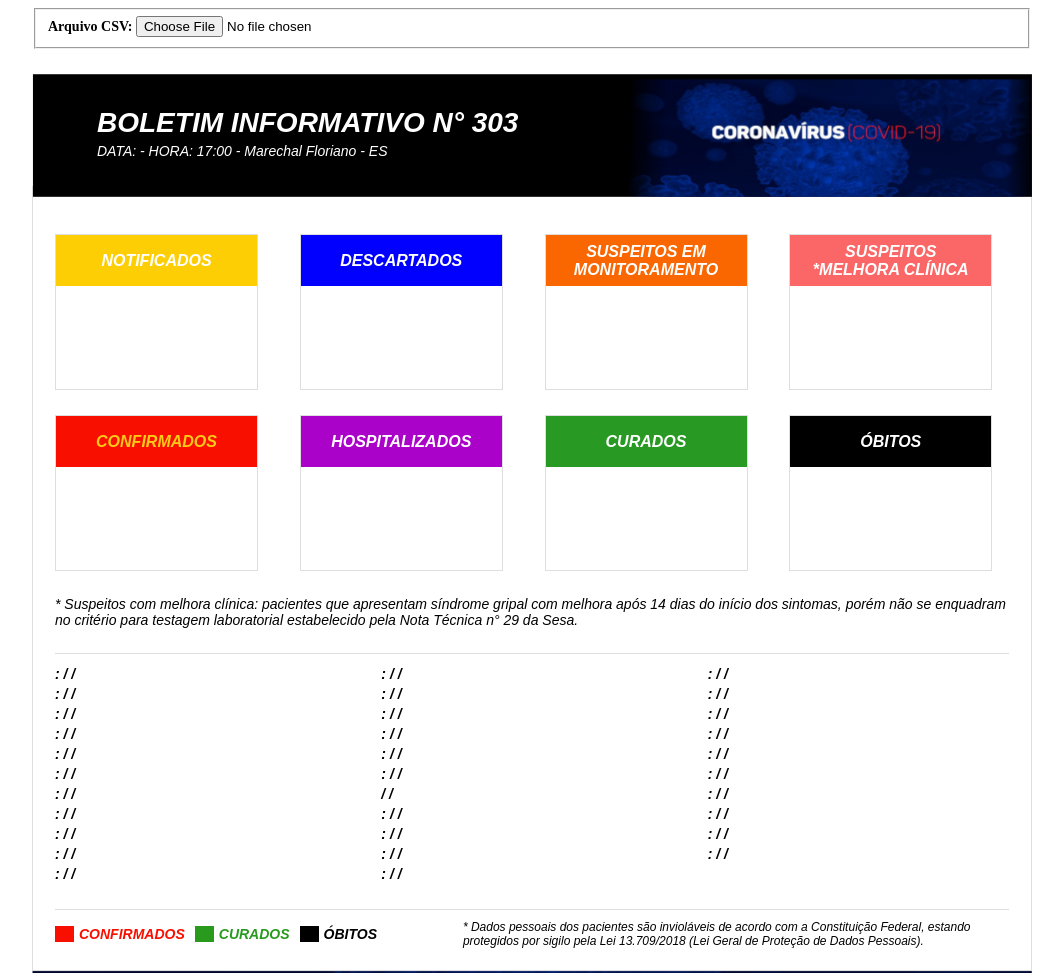
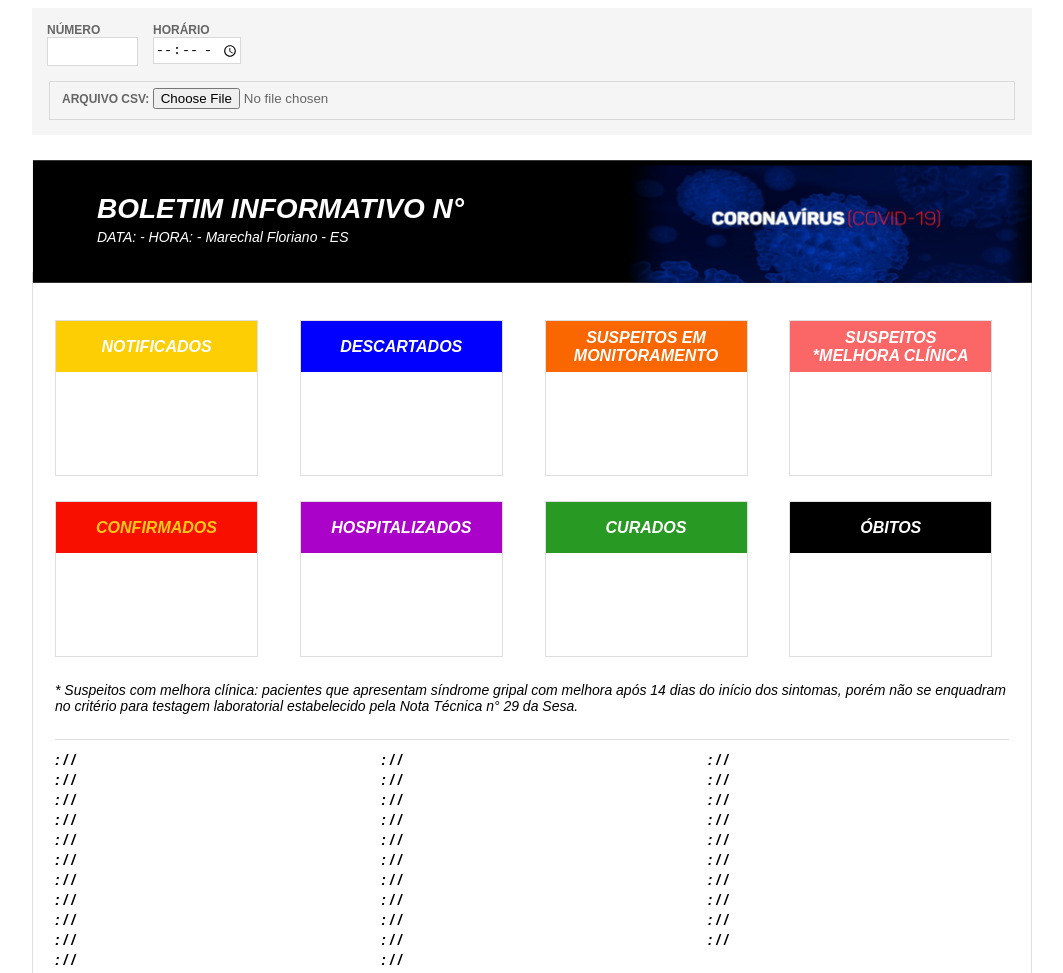
Before and after one commit to leuterio/boletim-corona, a plain HTML site: page index.html in a window 1280 px wide. Shown: the top 973 px of the page, without its empty margins (108-1171 px from the left). Drawn offline with nearby package versions, Linux system fonts and the light colour scheme; a web font is replaced by a local one.

Commit message:
time and number

```diff
--- a/assets/scss/main.scss
+++ b/assets/scss/main.scss
@@ -1,14 +1,47 @@
 body {
-    .form {
+    font-family: 'amelia-basic-bold-5', sans-serif;
+
+    .panel {
         margin-left: auto;
         margin-right: auto;
         max-width: 1000px;
         margin-bottom: 25px;
-        label {
-            font-family: -webkit-pictograph;
-            font-size: 14px;
+        padding: 15px 0px;
+        background: #f5f5f5;
+        .add-info {
+            padding: 0px 15px;
+            display: flex;
+            margin-bottom: 15px;
+            .num-time {
+                display: flex;
+                flex-direction: column;
+                input.info-input {
+                    height: 25px;
+                    border: 1px solid #d9d9d9;
+                    width: 85px;
+                }
+                label {
+                    font-weight: bold;
+                    font-size: 12px;
+                    color: #666;
+                }
+                &:last-child {
+                    margin-left: 15px;
+                }
+            }
+        }
+        .form {
+            padding: 0px 15px;
+            fieldset {
+                color: #666;
+                border: 1px solid #d9d9d9;
+            }
+            label {
+                font-size: 12px;
+            }
         }
     }
+
     #boletim {
         margin-left: auto;
         margin-right: auto;
--- a/index.html
+++ b/index.html
@@ -19,25 +19,33 @@
 </head>
 
 <body>
+    <div class="panel">
+        <div class="add-info">
+            <div class="num-time">
+                <label>NÚMERO</label>
+                <input class="info-input" id="number-input" type="number">
+            </div>
+            <div class="num-time">
+                <label>HORÁRIO</label>
+                <input class="info-input" id="time-input" type="time">
+            </div>
+        </div>
         <form class="form">
             <fieldset>
-            <label for="csvFileInput"> <strong>Arquivo CSV:</strong>
+                <label for="csvFileInput"> <strong>ARQUIVO CSV:</strong>
                 </label>
                 <input type="file" id="csvFileInput" onchange="handleFiles(this.files)" accept=".csv">
                 </div>
             </fieldset>
         </form>
-    <div id="output">
-
     </div>
-
     <div id="boletim">
         <header class="main container">
             <img src="assets/img/header-top-img.png" />
             <div class="text">
-                <h1>BOLETIM INFORMATIVO <span>N° 303</span></h1>
+                <h1>BOLETIM INFORMATIVO N° <span id="number"></span></h1>
                 <div class="info">
-                    <p>DATA: <span id="date"></span> - HORA: 17:00 - Marechal Floriano - ES</p>
+                    <p>DATA: <span id="date"></span> - HORA: <span id="time"></span> - Marechal Floriano - ES</p>
                 </div>
             </div>
         </header>
@@ -122,7 +130,7 @@
                     <div id="15" class="bairro quinze">: <span class="confirmados"></span> / <span class="curados"></span> / <span class="obitos"></span></div>
                     <div id="16" class="bairro dezesseis">: <span class="confirmados"></span> / <span class="curados"></span> / <span class="obitos"></span></div>
                     <div id="17" class="bairro dezessete">: <span class="confirmados"></span> / <span class="curados"></span> / <span class="obitos"></span></div>
-                    <div id="18" class="bairro dezoito": <span class="confirmados"></span> / <span class="curados"></span> / <span class="obitos"></span></div>
+                    <div id="18" class="bairro dezoito">: <span class="confirmados"></span> / <span class="curados"></span> / <span class="obitos"></span></div>
                     <div id="19" class="bairro dezenove">: <span class="confirmados"></span> / <span class="curados"></span> / <span class="obitos"></span></div>
                     <div id="20" class="bairro vinte">: <span class="confirmados"></span> / <span class="curados"></span> / <span class="obitos"></span></div>
                     <div id="21" class="bairro vinteeum">: <span class="confirmados"></span> / <span class="curados"></span> / <span class="obitos"></span></div>
@@ -211,6 +219,8 @@
         function createBoletim(lines) {
 
             var date = lines[1][2];
+            var number = $('#number-input').val();
+            var time =  $('#time-input').val();
 
             function dataAtualFormatada(){
                 var data = new Date(),
@@ -223,6 +233,9 @@
             }
 
             $('#date').text(dataAtualFormatada());
+
+            $('#number').text(number);
+            $('#time').text(time);
 
             $('#notificados').text(lines[3][2].slice(1, -1));
             $('#descartados').text(lines[4][2].slice(1, -1));
@@ -416,7 +429,6 @@
             $('#32 .obitos').text(lines[45][4].slice(1, -1));
         }
 
-
     </script>
 </body>
 
```
Also changed, not shown: assets/css/main.css. Lines whose indentation alone changed are shown as unchanged.
